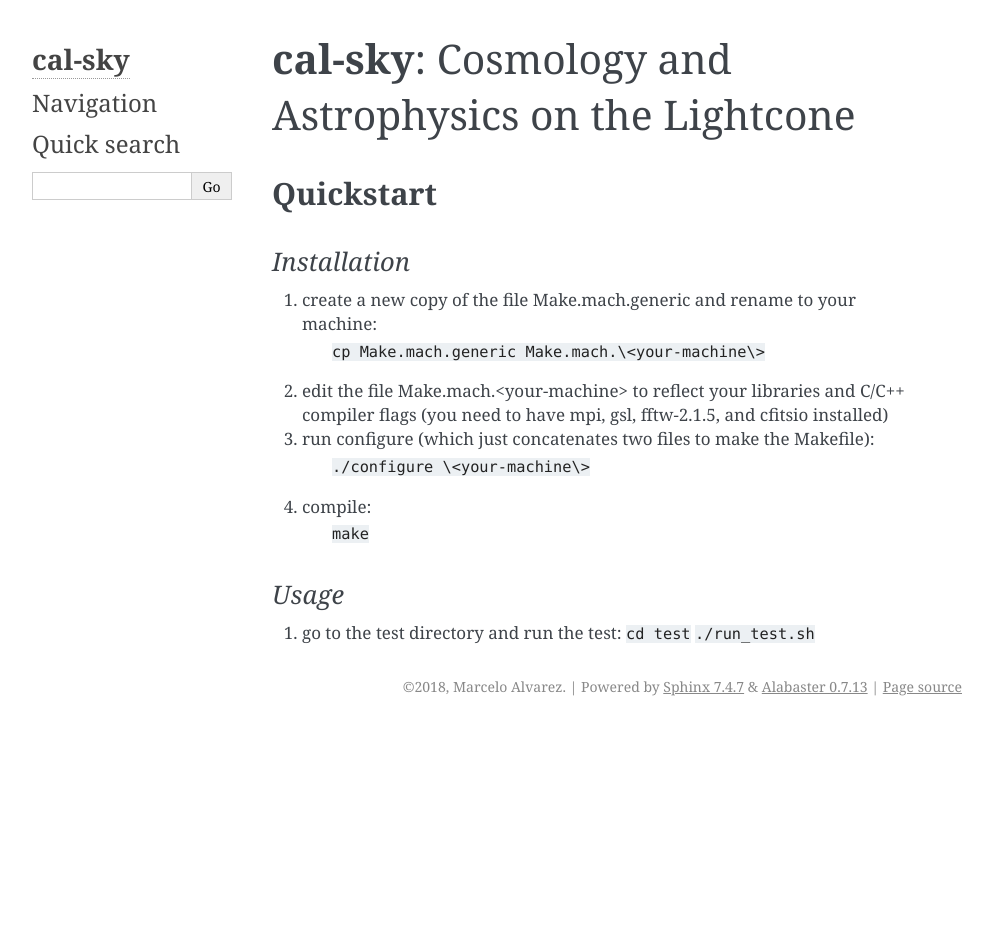
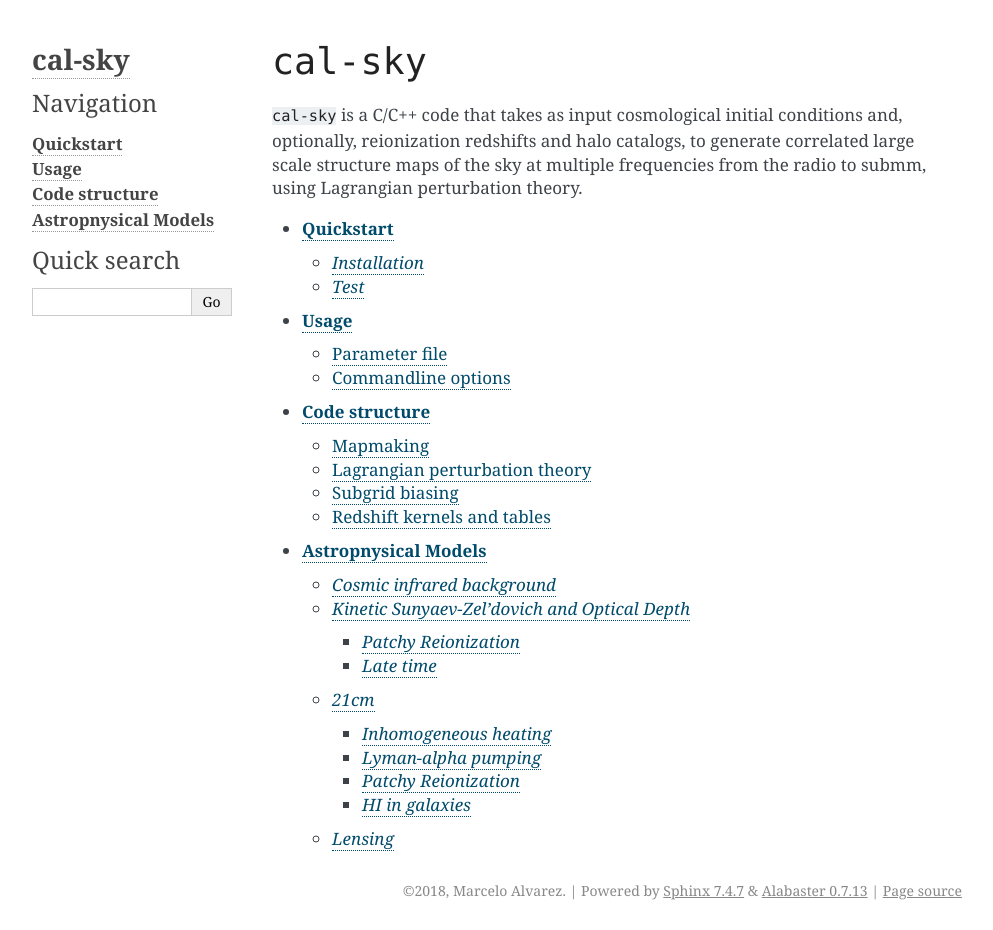
Before and after one commit to marcelo-alvarez/lpt-lc, a Sphinx documentation site: the page built from docs/index.rst, in a window 1280 px wide. Shown: the whole page, without its empty margins (148-1141 px from the left). Built offline with Sphinx 7.4.7, drawn with Linux system fonts in a browser that asks for light colours; before the commit the page ends 900 px from its top, so only the background shows below that.

Commit message:
more doc revision

```diff
--- /dev/null
+++ b/docs/astrophysics.rst
@@ -0,0 +1,39 @@
+.. cal-sky documentation master file, created by
+   sphinx-quickstart on Wed Apr 11 18:59:35 2018.
+   You can adapt this file completely to your liking, but it should at least
+   contain the root `toctree` directive.
+
+.. toctree::
+   :maxdepth: 2
+
+**Astropnysical Models**
+------------------
+
+*Cosmic infrared background*
+^^^^^^^^^
+
+*Kinetic Sunyaev-Zel'dovich and Optical Depth*
+^^^^^^^^^
+*Patchy Reionization*
+''''''''''
+
+*Late time*
+''''''''''
+
+*21cm*
+^^^^^^^^^
+
+*Inhomogeneous heating*
+'''''''''''''''''''''''
+
+*Lyman-alpha pumping*
+'''''''''''''''''''''
+
+*Patchy Reionization*
+''''''''''''''
+
+*HI in galaxies*
+''''''''''''''''
+
+*Lensing*
+^^^^^^^^^
--- a/docs/index.rst
+++ b/docs/index.rst
@@ -3,33 +3,15 @@
    You can adapt this file completely to your liking, but it should at least
    contain the root `toctree` directive.
 
+``cal-sky``
+===========
+
+``cal-sky`` is a C/C++ code that takes as input cosmological initial conditions and, optionally, reionization redshifts and halo catalogs, to generate correlated large scale structure maps of the sky at multiple frequencies from the radio to submm, using Lagrangian perturbation theory.
+
 .. toctree::
-   :maxdepth: 2
-   :caption: Contents:
+   :maxdepth: 3
 
-**cal-sky**: Cosmology and Astrophysics on the Lightcone
-========================================================
-
-**Quickstart**
-----------
-
-*Installation*
-^^^^^^^^^^^^
-
-#. create a new copy of the file Make.mach.generic and rename to your machine:
-    ``cp Make.mach.generic Make.mach.\<your-machine\>``
-
-#. edit the file Make.mach.\<your-machine\> to reflect your libraries and C/C++ compiler flags (you need to have mpi, gsl, fftw-2.1.5, and cfitsio installed)
-
-#. run configure (which just concatenates two files to make the Makefile):
-    ``./configure \<your-machine\>``
-
-#. compile:
-    ``make``
-
-*Usage*
-^^^^^^^
-
-#. go to the test directory and run the test:
-   ``cd test``
-   ``./run_test.sh``
+   quickstart
+   usage
+   structure
+   astrophysics
--- /dev/null
+++ b/docs/structure.rst
@@ -0,0 +1,22 @@
+.. cal-sky documentation master file, created by
+   sphinx-quickstart on Wed Apr 11 18:59:35 2018.
+   You can adapt this file completely to your liking, but it should at least
+   contain the root `toctree` directive.
+
+.. toctree::
+   :maxdepth: 2
+
+**Code structure**
+------------------
+
+Mapmaking
+^^^^^^^^^
+
+Lagrangian perturbation theory
+^^^^^^^^^^^^^^^^^^^^^^^^^^^^^^
+
+Subgrid biasing
+^^^^^^^^^^^^^^^
+
+Redshift kernels and tables
+^^^^^^^^^^^^^^^^^^^^^^^^^^^
```
Also changed, not shown: docs/index.md (deleted, +0 -18 lines), docs/quickstart.rst (added, +32 -0 lines), docs/usage.rst (added, +16 -0 lines), 9 other files.
